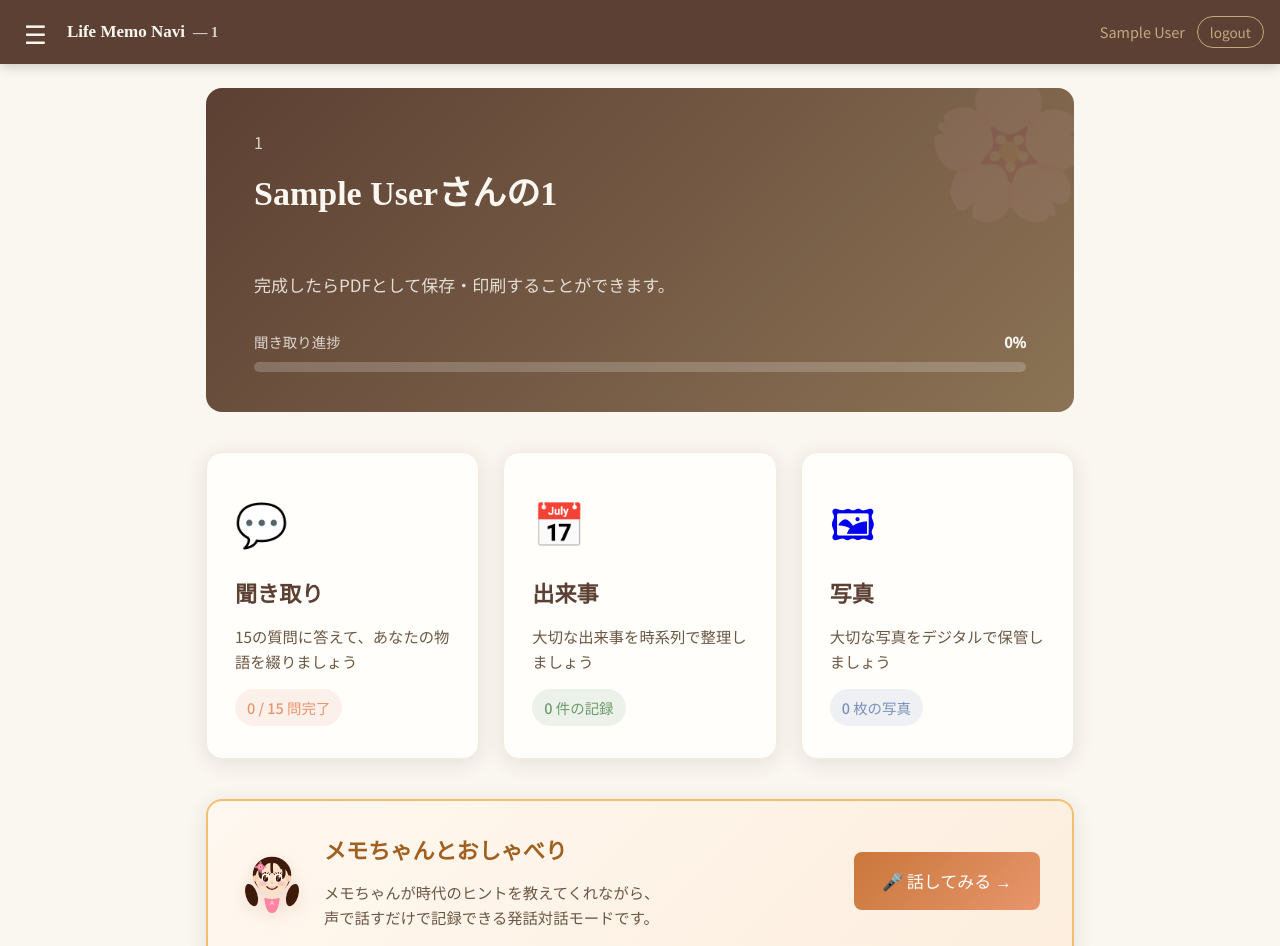
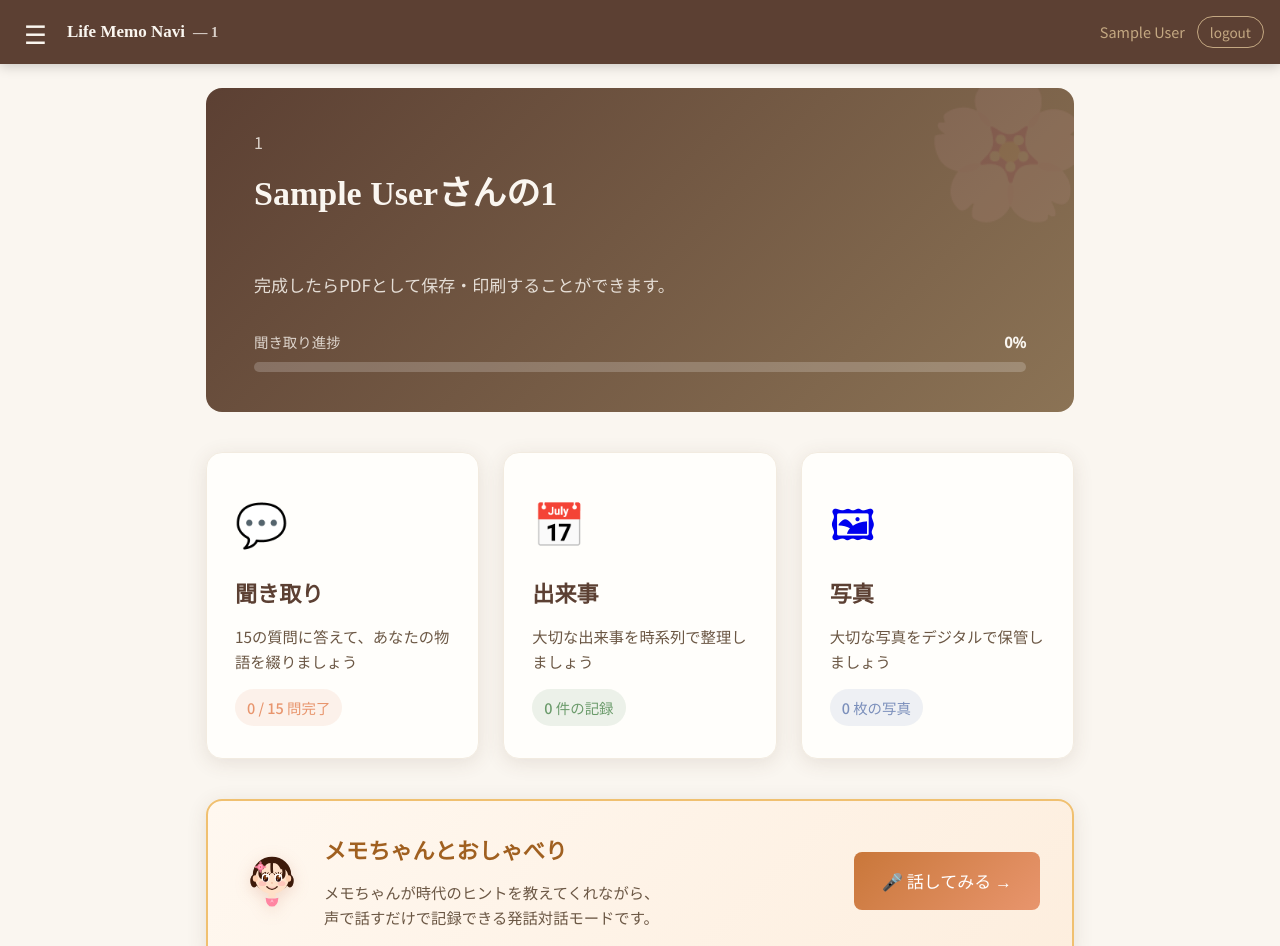
Before and after one commit to MitsunoriFukuchi692/life-memo-navi, a React (Vite) app in the folder frontend/: page /field/1 in a window 1280 px wide. Shown: the top 946 px of the page. Built offline with nearby package versions, Linux system fonts and the light colour scheme; no server answers; sample sign-in values are in the browser's storage.

Commit message:
メモちゃん：ツインテール削除→ボブヘア、服を小さく調整

```diff
--- a/frontend/src/components/MemoChanAvatar.tsx
+++ b/frontend/src/components/MemoChanAvatar.tsx
@@ -21,13 +21,12 @@ export default function MemoChanAvatar({ size = 80, mood = 'normal' }: MemoChanA
       xmlns="http://www.w3.org/2000/svg"
       style={{ display: 'block', filter: 'drop-shadow(0 4px 8px rgba(180,80,40,0.18))' }}
     >
-      {/* ---- 髪（後ろ・ツインテール） ---- */}
-      {/* 左ツインテール */}
-      <ellipse cx="18" cy="72" rx="9" ry="18" fill="#3d1a0a" transform="rotate(-18 18 72)" />
-      {/* 右ツインテール */}
-      <ellipse cx="82" cy="72" rx="9" ry="18" fill="#3d1a0a" transform="rotate(18 82 72)" />
-      {/* 頭の後ろ髪 */}
+      {/* ---- 髪（後ろ・ショートボブ） ---- */}
+      {/* 後ろ髪（丸みのあるボブ） */}
       <ellipse cx="50" cy="40" rx="30" ry="28" fill="#3d1a0a" />
+      {/* 左右の髪が少し広がる（ボブの膨らみ） */}
+      <ellipse cx="22" cy="50" rx="6" ry="10" fill="#3d1a0a" />
+      <ellipse cx="78" cy="50" rx="6" ry="10" fill="#3d1a0a" />
 
       {/* ---- 顔（肌） ---- */}
       <ellipse cx="50" cy="46" rx="26" ry="24" fill="#ffe0c8" />
@@ -131,10 +130,11 @@ export default function MemoChanAvatar({ size = 80, mood = 'normal' }: MemoChanA
       <ellipse cx="38" cy="28" rx="3" ry="2" fill="#ff85a2" opacity="0.8" />
 
       {/* ---- 首・体（ちょこっと） ---- */}
-      <rect x="43" y="68" width="14" height="8" rx="4" fill="#ffe0c8" />
-      {/* 服の襟 */}
-      <path d="M38 76 Q50 80 62 76 Q60 100 50 100 Q40 100 38 76 Z" fill="#ff85a2" />
-      <path d="M50 78 L46 88 L50 86 L54 88 Z" fill="#ffb8cc" />
+      <rect x="44" y="69" width="12" height="7" rx="4" fill="#ffe0c8" />
+      {/* 服（小さめ・胸元だけ） */}
+      <path d="M40 76 Q50 79 60 76 Q59 90 50 90 Q41 90 40 76 Z" fill="#ff85a2" />
+      {/* リボン */}
+      <path d="M50 78 L47 84 L50 82 L53 84 Z" fill="#ffb8cc" />
     </svg>
   );
 }
```
